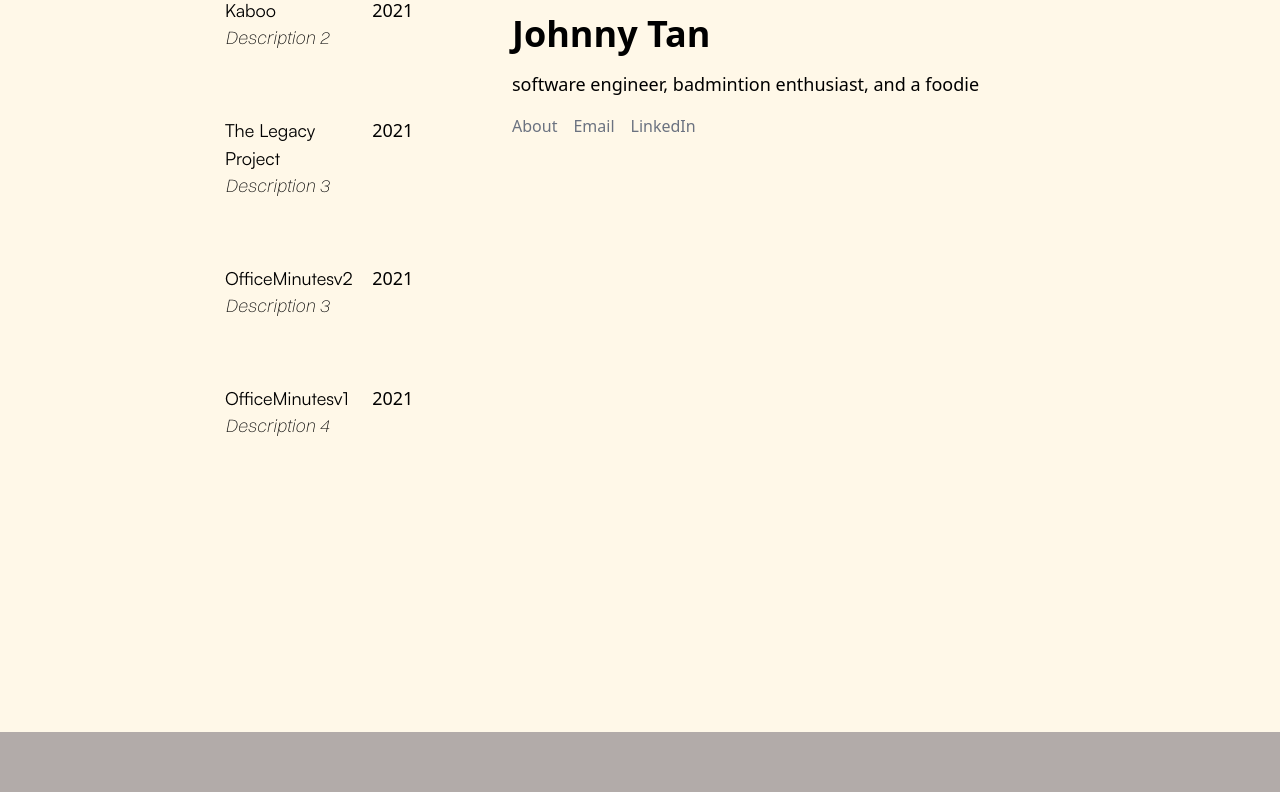
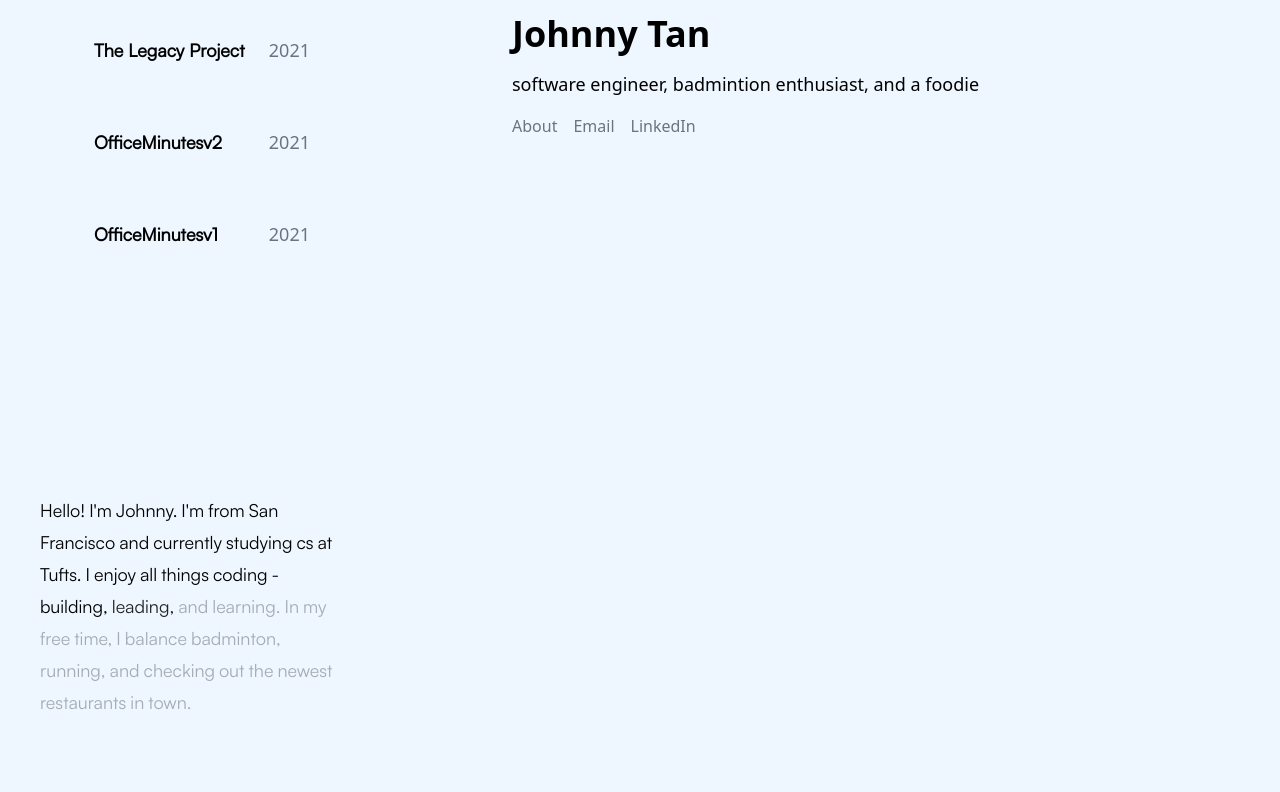
Before and after one commit to johnny-t06/johnny-web, a Next.js app: page / in a window 1280 px wide. Shown: the part 468-1260 px from the top of the page. Built offline with nearby package versions, Linux system fonts and the light colour scheme.

Commit message:
correct coloring and add about page

```diff
--- a/src/app/globals.css
+++ b/src/app/globals.css
@@ -40,3 +40,7 @@
   font-weight: normal;
   font-style: italic;
 }
+
+html {
+  scroll-behavior: smooth;
+}
--- a/src/app/page.tsx
+++ b/src/app/page.tsx
@@ -1,31 +1,35 @@
+import { About } from "@/components/About";
 import { Description } from "@/components/Description";
 import { WorkContainer } from "@/components/Work/WorkContainer";
 import { currentWorks, prevWorks } from "@/data/works";
 
 export default function Home() {
+  const allWorks = [...currentWorks, ...prevWorks];
   const value = "software engineer, badmintion enthusiast, and a foodie";
 
   return (
     <div>
-      <div className="flex h-[150vh]">
-        <div className="flex w-2/5 bg-beige2 justify-center py-[15vh] flex-row pl-4">
-          <div className="flex flex-col w-2/3 ">
-            <div className="flex flex-row justify-between">
-              <h1 className="font-satoshi text-lg pt-4"> Current</h1>
-              <WorkContainer works={currentWorks} />
-            </div>
-            <div className="flex flex-row justify-between ">
-              <h1 className="font-satoshi text-lg pt-4"> Prev</h1>
-              <WorkContainer works={prevWorks} />
+      <div className="flex h-[200vh]">
+        <div className="flex w-2/5 bg-white justify-center py-[15vh] flex-row pl-4">
+          <div className="flex flex-col w-3/4 h-[100vh]">
+            <div className="flex flex-row ">
+              <WorkContainer works={allWorks} />
             </div>
           </div>
         </div>
-        <div className="flex w-3/5 bg-beige2 flex-col ">
+        <div className="flex w-3/5 bg-white flex-col ">
           <Description value={value} />
         </div>
       </div>
 
-      <div className="h-screen bg-nobel"> </div>
+      <div
+        id="about"
+        className=" absolute top-[100vh] h-[100vh] w-2/5 bg-blue flex flex-col "
+      >
+        <div className="w-2/3 flex pt-[20vh] pl-10">
+          <About />
+        </div>
+      </div>
     </div>
   );
 }
--- /dev/null
+++ b/src/components/About.tsx
@@ -0,0 +1,47 @@
+"use client";
+import { motion, MotionValue, useScroll, useTransform } from "framer-motion";
+import { useRef } from "react";
+
+export const About = () => {
+  const value =
+    "Hello! I'm Johnny. I'm from San Francisco and currently studying cs at Tufts. I enjoy all things coding - building, leading, and learning. In my free time, I balance badminton, running, and checking out the newest restaurants in town.";
+  const words = value.split(" ");
+  const element = useRef<HTMLDivElement>(null);
+  const { scrollYProgress } = useScroll({
+    target: element,
+    offset: ["start end", "start 25vh"],
+  });
+
+  return (
+    <p ref={element} className="flex flex-wrap font-satoshi text-lg ">
+      {words.map((word, index) => {
+        const start = index / words.length;
+        const end = start + 1 / words.length;
+        return (
+          <Word
+            range={[start, end]}
+            progress={scrollYProgress}
+            key={index}
+            word={word}
+          />
+        );
+      })}
+    </p>
+  );
+};
+
+interface WordProps {
+  word: string;
+  progress: MotionValue<number>;
+  range: [number, number];
+}
+
+const Word = (props: WordProps) => {
+  const { word, progress, range } = props;
+  const opacity = useTransform(progress, range, [0.3, 1]);
+  return (
+    <motion.span style={{ opacity }} className="mr-1 mt-1">
+      {word}
+    </motion.span>
+  );
+};
--- a/src/components/Description.tsx
+++ b/src/components/Description.tsx
@@ -1,6 +1,11 @@
 "use client";
-import { useScroll, motion } from "framer-motion";
-import React from "react";
+import {
+  useScroll,
+  motion,
+  useAnimation,
+  AnimationControls,
+} from "framer-motion";
+import React, { useEffect } from "react";
 import { useRef } from "react";
 import Image from "next/image";
 import johnnyhead from "../public/images/johnny-head.jpg";
@@ -9,7 +14,7 @@ interface DescriptionProps {
 }
 
 const contacts = [
-  { title: "About", link: "" },
+  { title: "About", link: "#about" },
   { title: "Email", link: "emailto:johnnytanwork1@gmail.com" },
   { title: "LinkedIn", link: "https://www.linkedin.com/in/johnny-tan1/" },
 ];
@@ -27,7 +32,7 @@ export const Description = (props: DescriptionProps) => {
   // });
 
   return (
-    <div className="sticky top-1/3 transform-translate-y-1/2 flex flex-col gap-4">
+    <div className="z-10 sticky top-1/3 transform-translate-y-1/2 flex flex-col gap-4">
       <Image
         src={johnnyhead}
         alt="Johnny's head"
--- a/src/components/Work/WorkCard.tsx
+++ b/src/components/Work/WorkCard.tsx
@@ -10,10 +10,9 @@ export const WorkCard = (props: RoleCardProps) => {
   return (
     <div className="p-4 rounded-lg flex flex-row justify-between">
       <div>
-        <h1 className="font-satoshi">{title}</h1>
-        <p className="font-switzer italic"> {description}</p>
+        <h1 className="font-satoshi font-bold">{title}</h1>
       </div>
-      <p className="text-gray">{date}</p>
+      <p className="text-gray-500">{date}</p>
     </div>
   );
 };
--- a/tailwind.config.ts
+++ b/tailwind.config.ts
@@ -24,6 +24,7 @@ const config: Config = {
         silk: "#beb2a7",
         black: "#312f2f",
         beige2: "#FFF8E8",
+        white: "#EEF7FF",
       },
     },
   },
```
